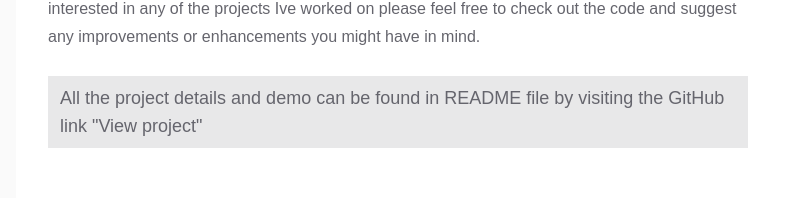
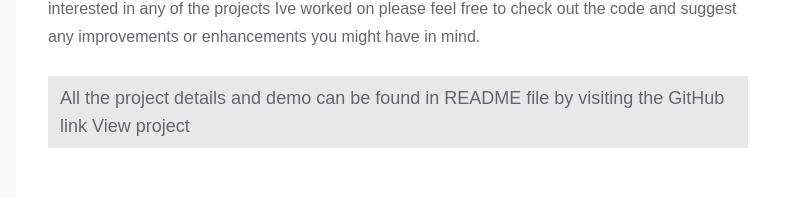
Before and after one commit to basemsala7/portfolio, a Next.js app: page /projects/1 in a window 1280 px wide. Shown: the part 337-535 px from the top of the page, without its empty margins (112-917 px from the left). Built offline with nearby package versions, Linux system fonts and the light colour scheme; no server answers.

Commit message:
Update layout.tsx remove cote

```diff
--- a/src/app/projects/layout.tsx
+++ b/src/app/projects/layout.tsx
@@ -24,7 +24,7 @@ export default function ProjectsLayout({
           </p>
           <p id="hint">
             All the project details and demo can be found in README file by
-            visiting the GitHub link "View project"
+            visiting the GitHub link View project
           </p>
         </div>
         {children}
```
